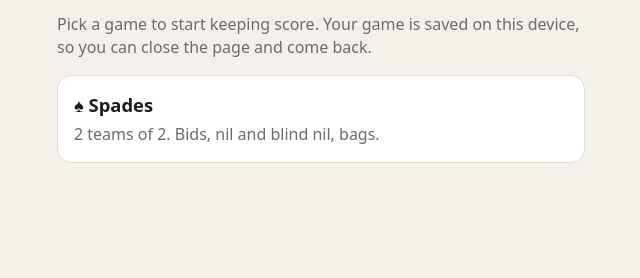
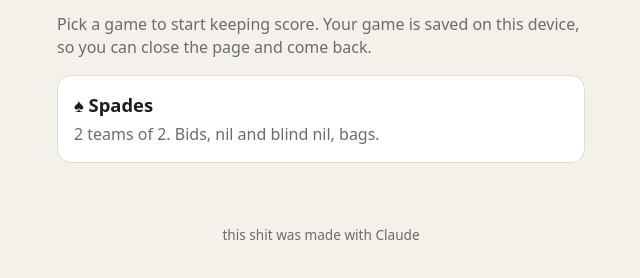
Before and after one commit to richkejie/score-trackers, a plain HTML site: page index.html in a window 1280 px wide. Shown: the part 64-342 px from the top of the page, without its empty margins (319-959 px from the left). Drawn offline with Linux system fonts and the light colour scheme.

Commit message:
Add "made with Claude" footer to site and README
Co-Authored-By: Claude Opus 5.5 <noreply@anthropic.com>

```diff
--- a/index.html
+++ b/index.html
@@ -24,5 +24,6 @@
       </li>
     </ul>
   </main>
+  <footer class="site-footer">this shit was made with Claude</footer>
 </body>
 </html>
--- a/style.css
+++ b/style.css
@@ -129,6 +129,15 @@ input[type="number"] {
   margin: 10px 0 0;
 }
 
+/* --- Footer (on every page) -------------------------------------------- */
+
+.site-footer {
+  text-align: center;
+  color: var(--muted);
+  font-size: 0.85rem;
+  padding: 0 16px 32px;
+}
+
 /* --- Home page game list ----------------------------------------------- */
 
 .game-list { list-style: none; padding: 0; margin: 0; }
```
Also changed, not shown: spades/index.html (+1 -0 lines), 1 other file.
